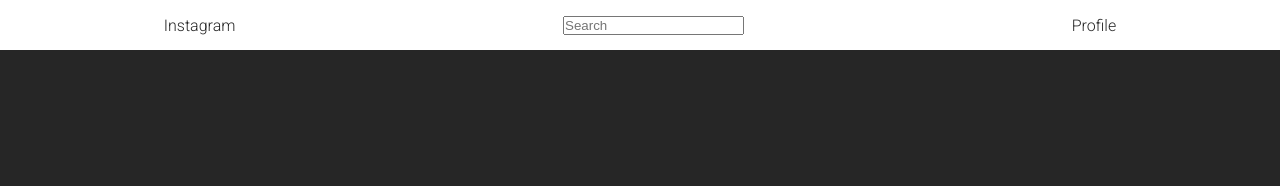
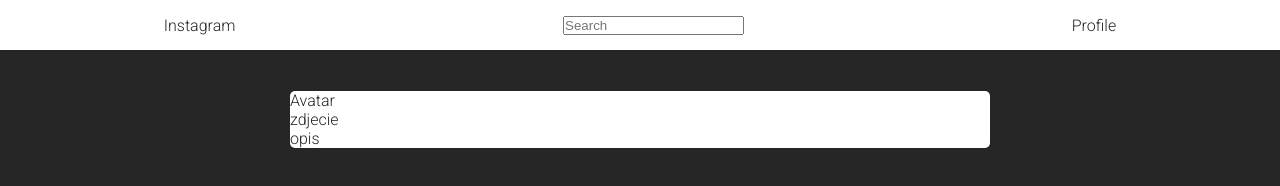
Before and after one commit to EmilMrowczynski/instagram_clone, a plain HTML site: page index.html in a window 1280 px wide. Drawn offline with nearby package versions, Linux system fonts and the light colour scheme; files that its build step writes are made by us from their sources.

Commit message:
all changes

```diff
--- a/index.html
+++ b/index.html
@@ -24,6 +24,19 @@
         </div>
       </div>
     </header>
+    <div class="content">
+        <div class="post">
+          <div class="post__user">
+            Avatar
+          </div>
+          <div class="post__image">
+            zdjecie
+          </div>
+          <div class="post__description">
+            opis
+          </div>
+        </div>
+    </div>
   </div>
 </body>
 
--- a/scss/style.scss
+++ b/scss/style.scss
@@ -1,4 +1,5 @@
 @import './variables/variables';
+
 
 * {
   margin: 0;
@@ -14,3 +15,4 @@ body {
 }
 
 @import './template/header';
+@import './template/content';
--- a/scss/template/_content.scss
+++ b/scss/template/_content.scss
@@ -0,0 +1,14 @@
+@import '../variables/variables';
+
+.content{
+  width: 100%;
+  max-width: 700px;
+  padding: 0 30px;
+  margin: 40px auto;
+}
+
+.post{
+  width: 100%;
+  background-color: $white;
+  border-radius: 5px;
+}
```
